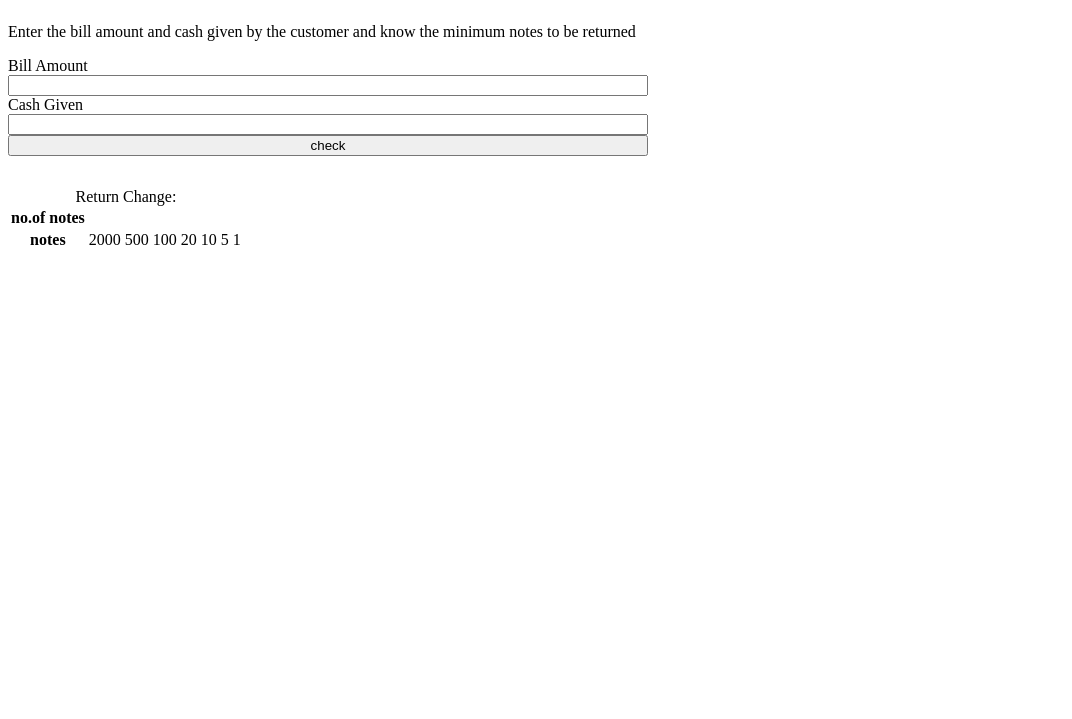
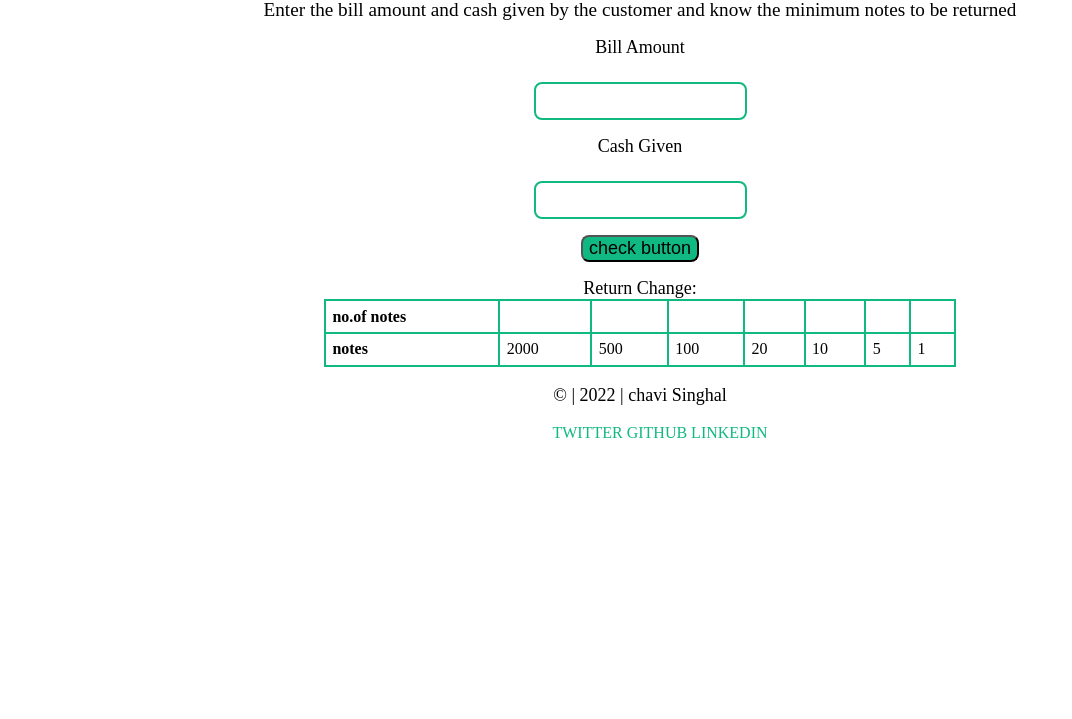
Before and after one commit to ChaviSinghal27/mark-10-assignment, a plain HTML site: page index.html in a window 1280 px wide. Shown: the part 81-800 px from the top of the page, without its empty margins (0-1072 px from the left). Drawn offline with Linux system fonts and the light colour scheme.

Commit message:
css done

```diff
--- a/index.html
+++ b/index.html
@@ -8,17 +8,18 @@
     <link href="./style.css" rel="stylesheet">
 </head>
 <body>
-    <div class="container">
+    <main class="container">
         <h1 class="heading">Cash Register Manager</h1>
+        <div>
             <p class="description">Enter the bill amount and cash given by the customer and know the minimum notes to be returned</p>
-        <label for="bill-amount">Bill Amount</label>
-        <input id ="bill-amount" type="text"  />
-        <label for="cash-given">Cash Given</label>
-        <input id="cash-given" type="text" />
-        <button id="check-btn">check</button>
+            <label class="input-label" for="bill-amount">Bill Amount</label>
+            <input class="input" id ="bill-amount" type="text"  />
+            <label class="input-label"  for="cash-given">Cash Given</label>
+            <input class="input" id="cash-given" type="text" />
+            <button id="check-btn">check button</button>
             <p id="error-message"></p>
 
-    </div>
+
         <table class="change-table">
             <caption>Return Change:</caption>
         <tr>
@@ -42,6 +43,18 @@
             <td>1</td>
         </tr>
         </table>
+    </div>
+    </main>
+    <footer>
+        <p>© | 2022 | chavi Singhal</p>
+        <ul class="footer-list">
+            <li><a class="link" href="https://twitter.com/ChaviSinghal1">TWITTER</a></li>
+            <li><a class="link" href="https://github.com/ChaviSinghal27">GITHUB</a></li>
+            <li><a class="link" href="https://www.linkedin.com/in/chavi-singhal/">LINKEDIN</a></li>
+        </ul>
+
+    </footer>
+
 </body>
 
 <script src="./index.js"></script>
--- a/index.js
+++ b/index.js
@@ -8,7 +8,9 @@ const noOfNotes = document.querySelectorAll(".no-of-notes");
 const availableNotes = [2000, 500, 100, 20, 10, 5, 1];
 
 checkButton.addEventListener("click",function validateBillAmountAndCashAmount(){
-message.style.Display = "none";
+
+hideMessage();
+
  if (billAmount.value > 0) {
 
     if (cashGiven.value >= billAmount.value) {
@@ -30,6 +32,17 @@ message.style.Display = "none";
 
 });
 
+
+
+function showMessage(msg) {
+    message.style.Display = "block";
+    message.innerText = msg;
+}
+function hideMessage() {
+    message.style.Display = "none" ;
+}
+
+
 function calculateChange(amountToBeReturned) {
     for ( var i = 0; i < availableNotes.length; i++) {
         const numberOfNotes = Math.trunc(amountToBeReturned / availableNotes[i]);
@@ -39,9 +52,3 @@ function calculateChange(amountToBeReturned) {
 
 
 }
-
-
-function showMessage(msg) {
-    message.display.style = "block";
-    message.innerText = msg;
-}
--- a/style.css
+++ b/style.css
@@ -1,7 +1,91 @@
+:root{
+    --primary-color:#10b981;
+
+}
+
+main {
+    display: block;
+}
+
 .container {
-display: flex;
-flex-direction: column;
-width: 50vw;
+margin: 4rem quto 7rem;
+text-align: center;
+
+}
+
+h1 {
+    color: var(--primary-color);
+}
+
+.description {
+    font-size: larger;
+    margin: 1rem;
+}
+
+.input-label {
+    display: block;
+    font-size: large;
+    padding-bottom: 0.5rem;
+}
+
+.input {
+    padding: 0.6rem 1rem;
+    margin:1rem;
+    border:2px solid var(--primary-color);
+    border-radius: 0.5rem;
+    max-width: 258px;
+}
+
+#check-btn {
+    background-color: var(--primary-color);
+    border-radius: 0.5rem;
+    font-size: large;
+    display: block;
+    margin: auto;
+
+}
+#error-message {
+    display: block;
+    font-size: larger;
+    margin: 1rem 0 0;
+}
+
+.change-table caption {
+    font-size: large;
+}
+
+.change-table {
+    width: 50%;
+    text-align: justify;
+    border-collapse: collapse;
+    margin: auto;
+}
+
+th , td {
+    border: 2px solid var(--primary-color);
+    border-collapse: collapse;
+    padding: 0.4rem;
+}
+
+footer {
+    text-align: center;
+}
+
+footer p {
+    font-size: large;
+    text-align: center;
+}
 
 
+.footer-list {
+    margin: 1rem;
 }
+
+a , li {
+    display: inline;
+    color: var(--primary-color);
+
+}
+a {
+    text-decoration: none;
+}
```
Lines whose indentation alone changed are shown as unchanged.
